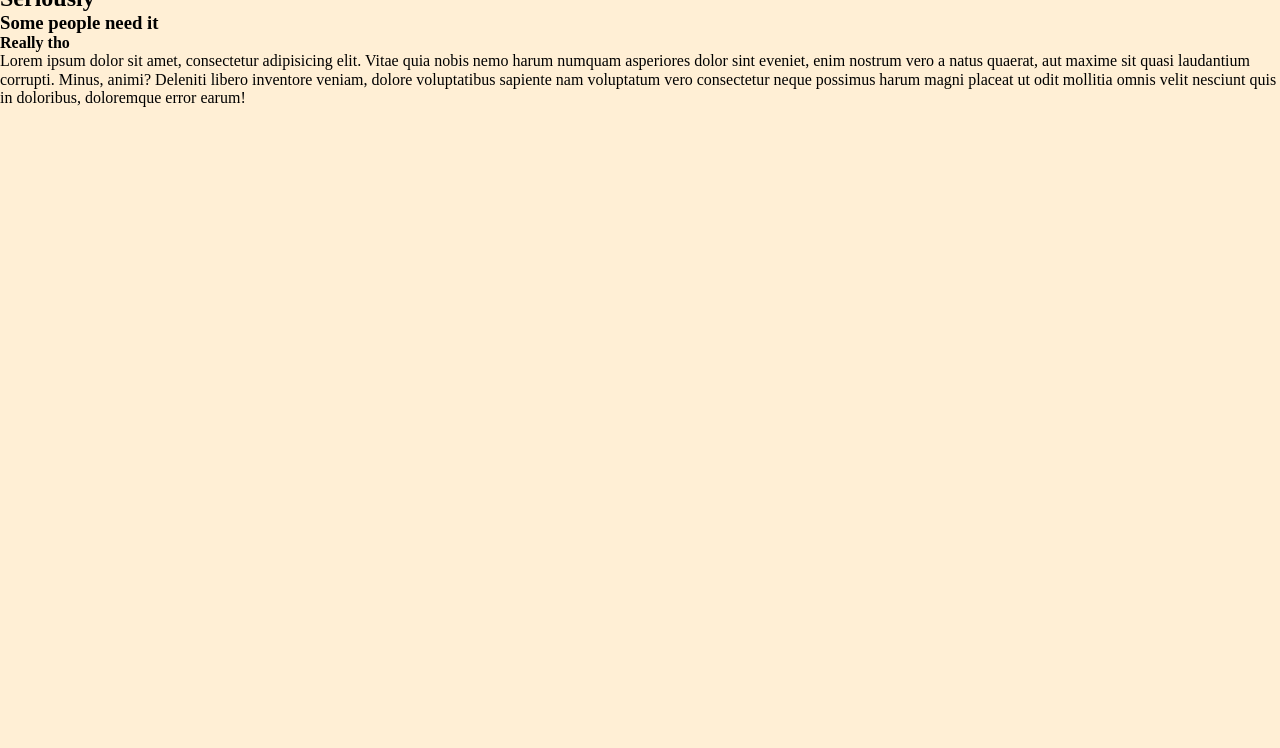
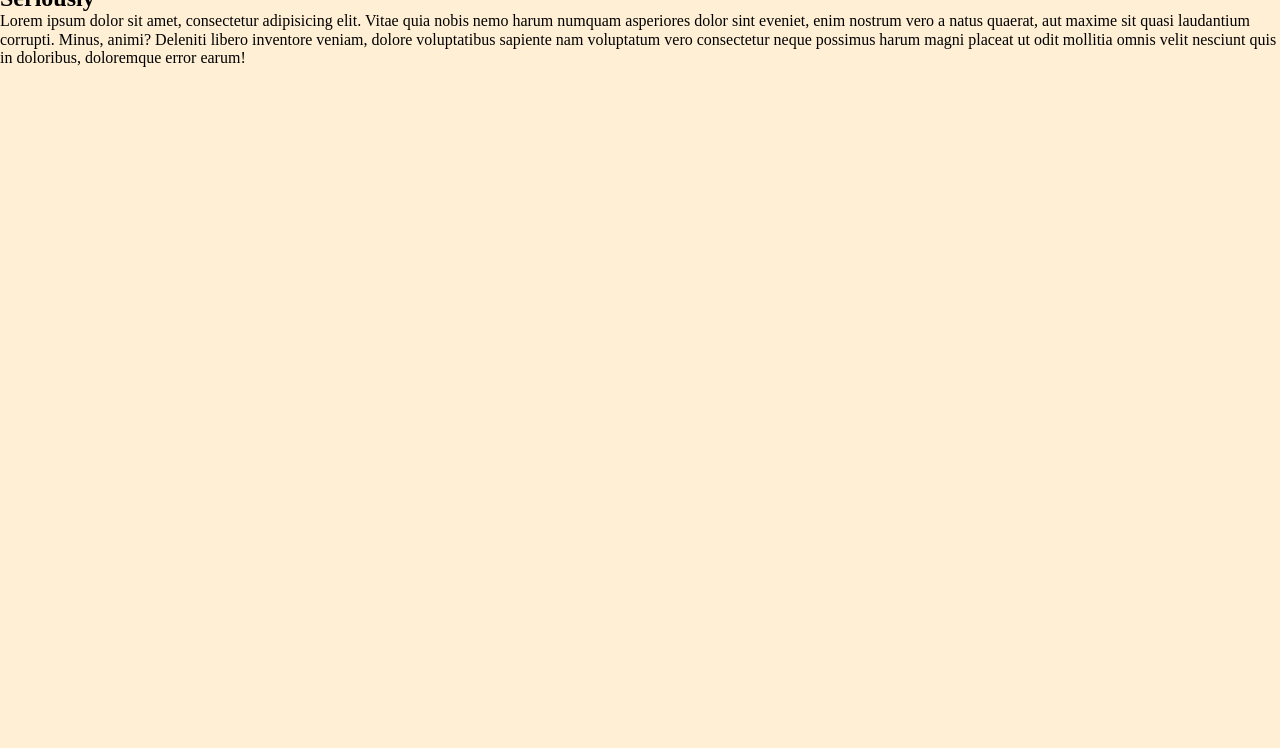
Before and after one commit to evanske2/my-first-git-bb, a plain HTML site: page index.html in a window 1280 px wide. Shown: the part 52-800 px from the top of the page. Drawn offline with Linux system fonts and the light colour scheme.

Commit message:
bringing back the past

```diff
--- a/index.html
+++ b/index.html
@@ -10,8 +10,6 @@
 <body>
      <h1>I wish time parenting was a real thing</h1>
      <h2>Seriously</h2>
-     <h3>Some people need it</h3>
-     <h4>Really tho</h4>
      <p>Lorem ipsum dolor sit amet, consectetur adipisicing elit. Vitae quia nobis nemo harum numquam asperiores dolor sint eveniet, enim nostrum vero a natus quaerat, aut maxime sit quasi laudantium corrupti.
      Minus, animi? Deleniti libero inventore veniam, dolore voluptatibus sapiente nam voluptatum vero consectetur neque possimus harum magni placeat ut odit mollitia omnis velit nesciunt quis in doloribus, doloremque error earum!</p>
 </body>
```
